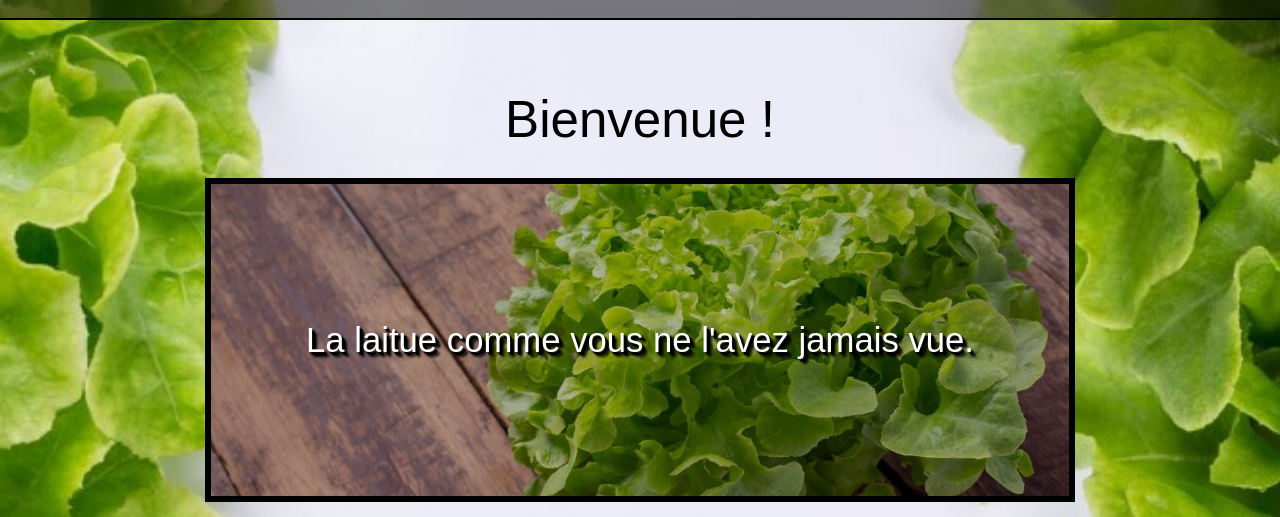
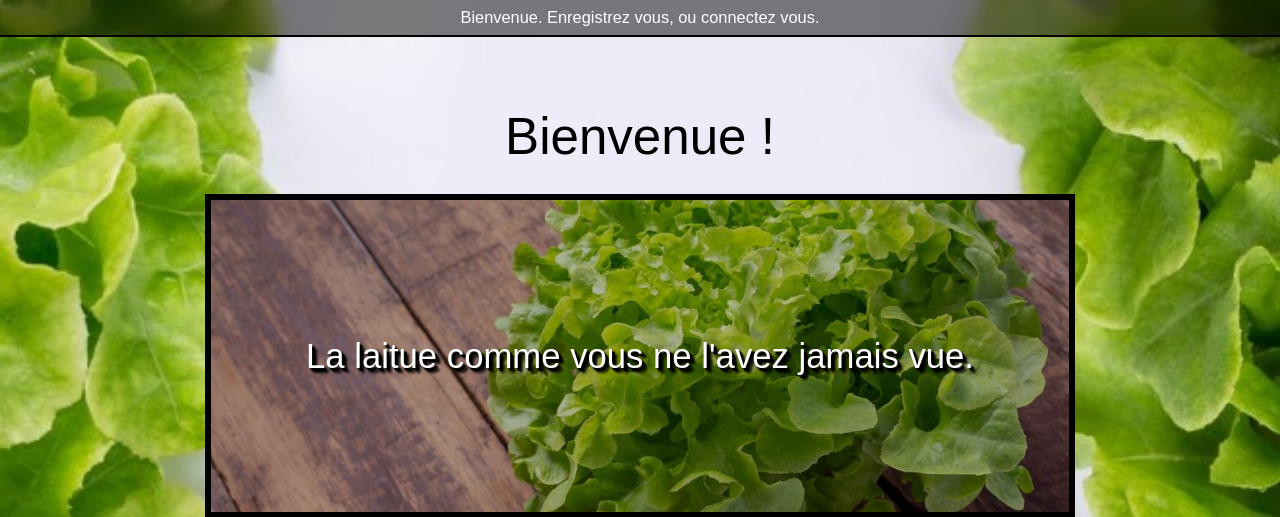
Before and after one commit to BborisB/ForumLaitue, a PHP site: page / in a window 1280 px wide. Shown: the top 517 px of the page. Run offline with PHP 8.4, Linux system fonts and the light colour scheme.

Commit message:
bandeauUser fix

```diff
--- a/CSS/style.css
+++ b/CSS/style.css
@@ -129,12 +129,10 @@ h2
 .userWelcome *
 {
     overflow: hidden;
-    white-space: nowrap;
-    text-overflow: ellipsis;
-    min-width: 170px;
     text-align: center;
     padding: 1px;
     flex: 1 0 0;
+    word-break: break-word;
 }
 
 .myTextAreaDiv
--- a/index.php
+++ b/index.php
@@ -8,7 +8,7 @@
 <body>
     <div class="userWelcome">
         <span id="bandeauUser"></span>
-        <span id="bandeauDate"></span>
+        <span id="bandeauDate">Bienvenue. Enregistrez vous, ou connectez vous.</span>
         <span id="bandeauConnection"></span>
     </div>
     <div class="page">
```
